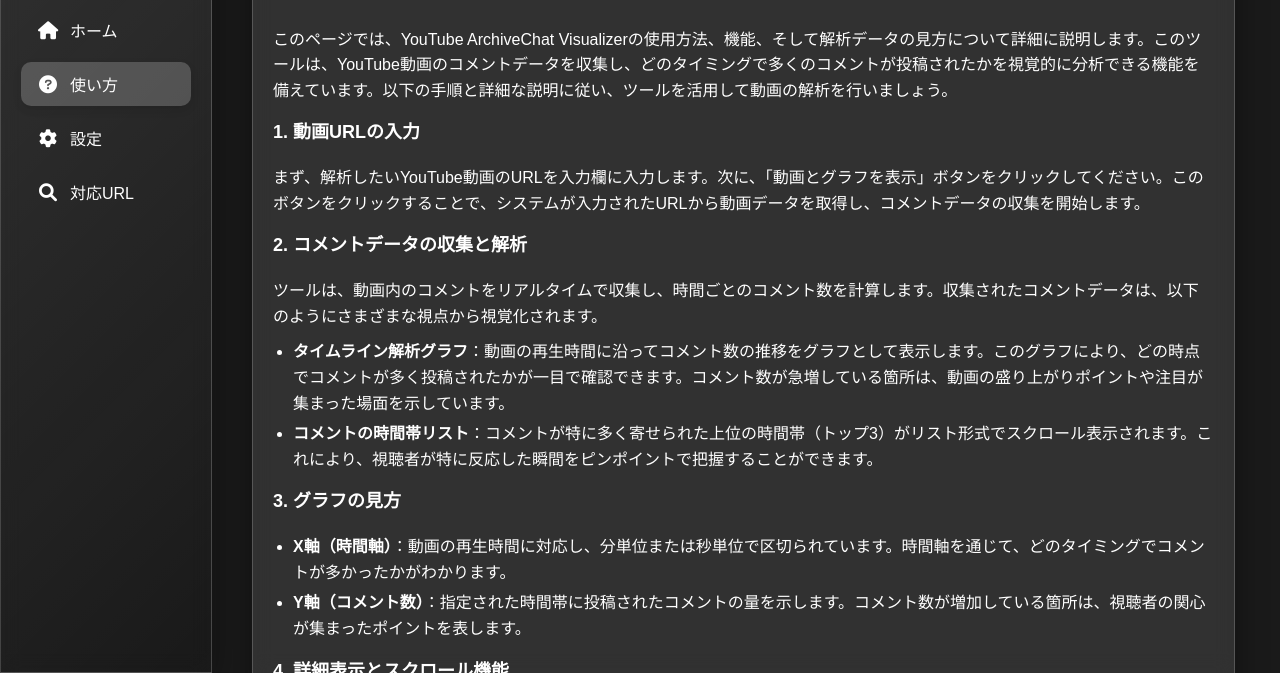
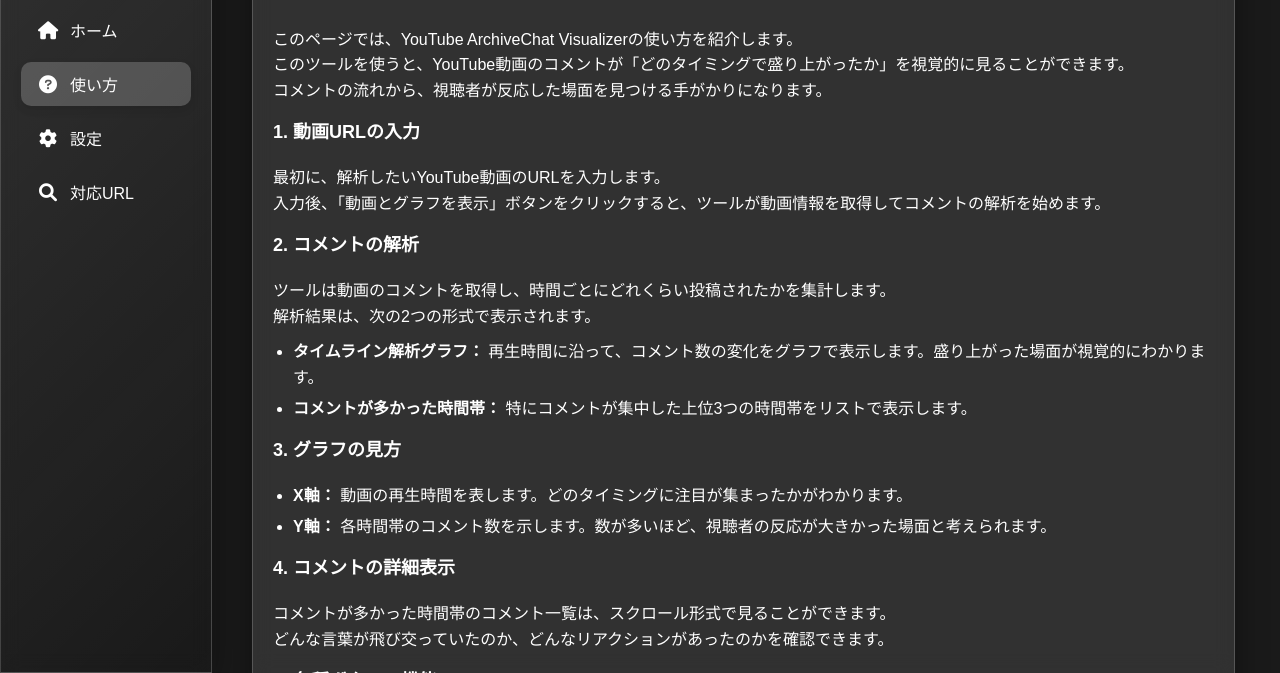
Before and after one commit to hika0204/YAV-demo, a plain HTML site: page help.html in a window 1280 px wide. Shown: the part 127-800 px from the top of the page. Drawn offline with Linux system fonts and the light colour scheme; a web font is replaced by a local one.

Commit message:
Update help.html

```diff
--- a/help.html
+++ b/help.html
@@ -282,45 +282,55 @@
     <div class="main-content">
         <div class="help-content glass-container">
             <h1>使い方ガイド</h1>
-            <p>このページでは、YouTube ArchiveChat
-                Visualizerの使用方法、機能、そして解析データの見方について詳細に説明します。このツールは、YouTube動画のコメントデータを収集し、どのタイミングで多くのコメントが投稿されたかを視覚的に分析できる機能を備えています。以下の手順と詳細な説明に従い、ツールを活用して動画の解析を行いましょう。
+            <p>
+                このページでは、YouTube ArchiveChat Visualizerの使い方を紹介します。<br>
+                このツールを使うと、YouTube動画のコメントが「どのタイミングで盛り上がったか」を視覚的に見ることができます。<br>
+                コメントの流れから、視聴者が反応した場面を見つける手がかりになります。
             </p>
 
             <h3>1. 動画URLの入力</h3>
-            <p>まず、解析したいYouTube動画のURLを入力欄に入力します。次に、「動画とグラフを表示」ボタンをクリックしてください。このボタンをクリックすることで、システムが入力されたURLから動画データを取得し、コメントデータの収集を開始します。
+            <p>
+                最初に、解析したいYouTube動画のURLを入力します。<br>
+                入力後、「動画とグラフを表示」ボタンをクリックすると、ツールが動画情報を取得してコメントの解析を始めます。
             </p>
 
-            <h3>2. コメントデータの収集と解析</h3>
-            <p>ツールは、動画内のコメントをリアルタイムで収集し、時間ごとのコメント数を計算します。収集されたコメントデータは、以下のようにさまざまな視点から視覚化されます。</p>
+            <h3>2. コメントの解析</h3>
+            <p>
+                ツールは動画のコメントを取得し、時間ごとにどれくらい投稿されたかを集計します。<br>
+                解析結果は、次の2つの形式で表示されます。
+            </p>
             <ul>
-                <li><strong>タイムライン解析グラフ</strong>：動画の再生時間に沿ってコメント数の推移をグラフとして表示します。このグラフにより、どの時点でコメントが多く投稿されたかが一目で確認できます。コメント数が急増している箇所は、動画の盛り上がりポイントや注目が集まった場面を示しています。
-                </li>
-                <li><strong>コメントの時間帯リスト</strong>：コメントが特に多く寄せられた上位の時間帯（トップ3）がリスト形式でスクロール表示されます。これにより、視聴者が特に反応した瞬間をピンポイントで把握することができます。
-                </li>
+                <li><strong>タイムライン解析グラフ：</strong> 再生時間に沿って、コメント数の変化をグラフで表示します。盛り上がった場面が視覚的にわかります。</li>
+                <li><strong>コメントが多かった時間帯：</strong> 特にコメントが集中した上位3つの時間帯をリストで表示します。</li>
             </ul>
 
             <h3>3. グラフの見方</h3>
             <ul>
-                <li><strong>X軸（時間軸）</strong>：動画の再生時間に対応し、分単位または秒単位で区切られています。時間軸を通じて、どのタイミングでコメントが多かったかがわかります。</li>
-                <li><strong>Y軸（コメント数）</strong>：指定された時間帯に投稿されたコメントの量を示します。コメント数が増加している箇所は、視聴者の関心が集まったポイントを表します。</li>
+                <li><strong>X軸：</strong> 動画の再生時間を表します。どのタイミングに注目が集まったかがわかります。</li>
+                <li><strong>Y軸：</strong> 各時間帯のコメント数を示します。数が多いほど、視聴者の反応が大きかった場面と考えられます。</li>
             </ul>
 
-            <h3>4. 詳細表示とスクロール機能</h3>
-            <p>動画内の注目の場面を詳しく確認するために、コメントが多かった時間帯のコメントをスクロールで閲覧できます。スクロール機能によって、特に人気のある瞬間のコメントを途切れなく確認することができ、重要なキーワードやトレンドとなったフレーズを見つけるのに役立ちます。
+            <h3>4. コメントの詳細表示</h3>
+            <p>
+                コメントが多かった時間帯のコメント一覧は、スクロール形式で見ることができます。<br>
+                どんな言葉が飛び交っていたのか、どんなリアクションがあったのかを確認できます。
             </p>
 
-            <h3>5. ボタンの活用</h3>
+            <h3>5. 各種ボタンの機能</h3>
             <ul>
-                <li><strong>倍速再生コントロール</strong>：動画を倍速で再生することで、特定の場面を早送りしながら解析結果を確認できます。</li>
-                <li><strong>グラフの種類切り替え</strong>：棒グラフと折れ線グラフを切り替えることで、コメントの変化を異なる視点で見ることができます。</li>
+                <li><strong>倍速再生：</strong> 動画を早送りしながら、盛り上がりポイントをテンポよくチェックできます。</li>
+                <li><strong>グラフ切り替え：</strong> 棒グラフと折れ線グラフを切り替えて、コメントの流れを好みの形式で見ることができます。</li>
             </ul>
 
             <h3>まとめ</h3>
-            <p>YouTube ArchiveChat
-                Visualizerは、YouTube動画のコメントデータを視覚化し、視聴者が特に反応した場面を特定できる強力なツールです。このガイドを参考に、視覚化されたデータから視聴者の関心や動画内のハイライトを見つけてみましょう。
+            <p>
+                YouTube ArchiveChat Visualizerは、動画コメントから盛り上がりポイントを読み解くためのツールです。<br>
+                コメントの動きをグラフで確認することで、視聴者がどこで反応したか、何に注目したのかを探ることができます。<br>
+                分析や見どころの発見に、ぜひ活用してみてください。
             </p>
         </div>
     </div>
+
 
     <script>
         document.addEventListener('DOMContentLoaded', function () {
```
